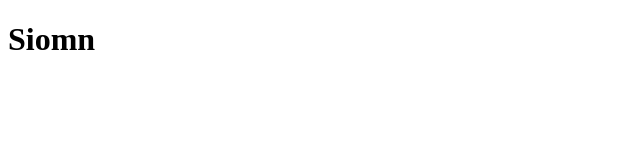
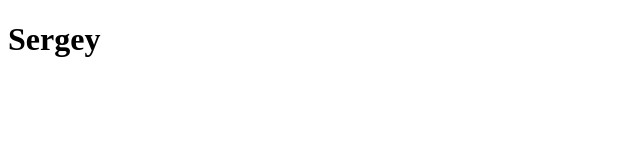
Before and after one commit to Patatenul/fghfghtyfgh, a plain HTML site: page index.html in a window 1280 px wide. Shown: the full height of the page, 0-640 px from the left. Drawn offline with Linux system fonts and the light colour scheme.

Commit message:
changed name Simon to Sergey

```diff
--- a/index.html
+++ b/index.html
@@ -6,6 +6,6 @@
     <title>Document</title>
 </head>
 <body>
-    <h1>Siomn</h1>
+    <h1>Sergey</h1>
 </body>
 </html>
```
